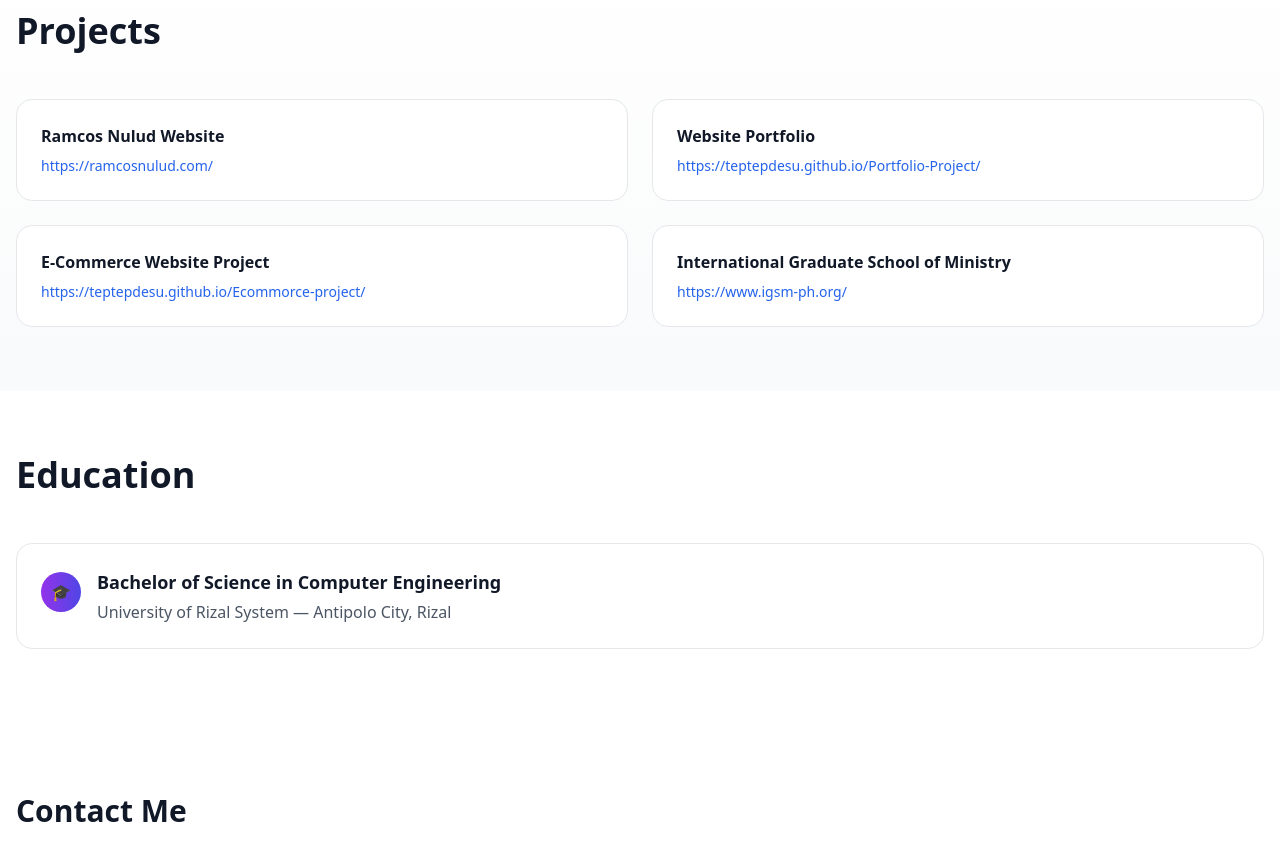
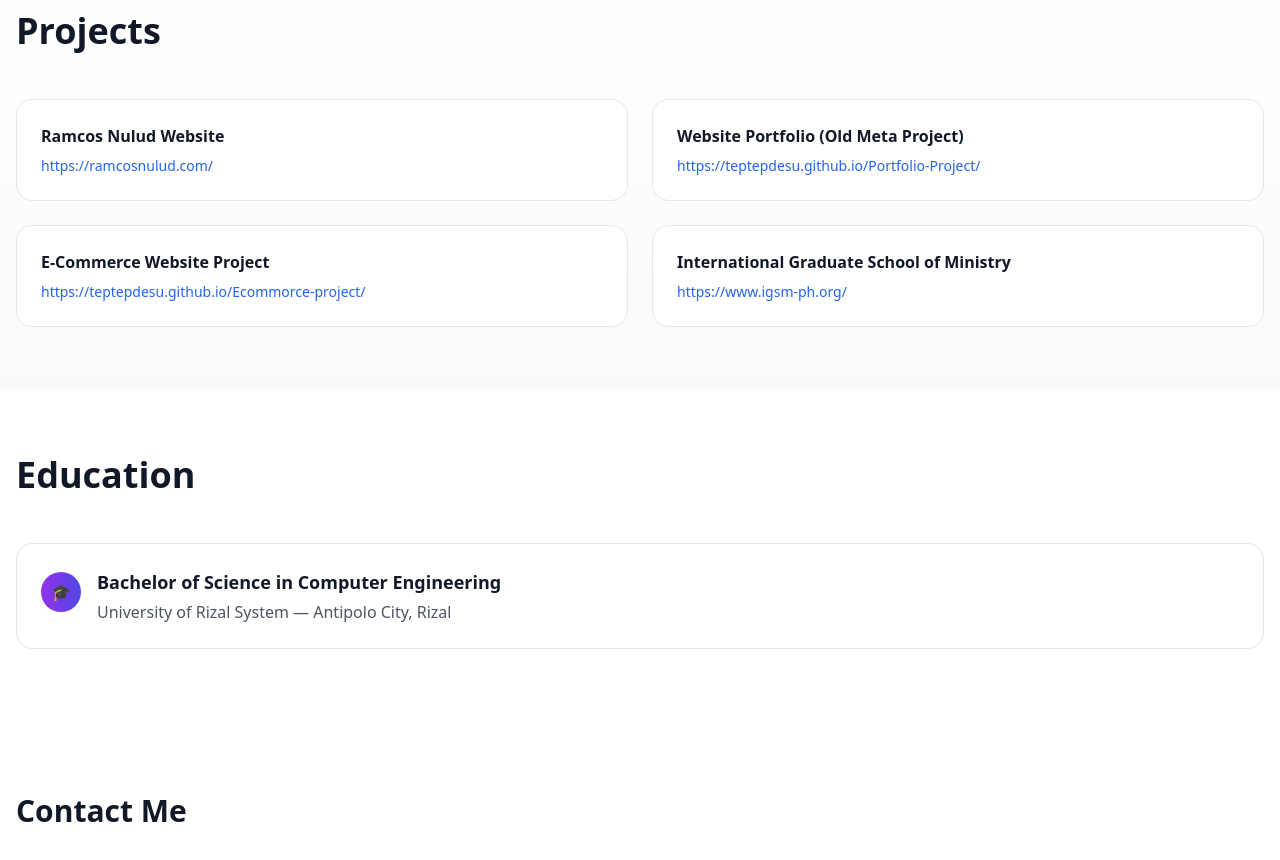
Before and after one commit to TeptepDesu/portolio, a React (Vite) app: page / in a window 1280 px wide. Shown: the part 3620-4480 px from the top of the page. Built offline with nearby package versions, Linux system fonts and the light colour scheme.

Commit message:
Update Projects

```diff
--- a/src/App.jsx
+++ b/src/App.jsx
@@ -182,7 +182,7 @@ export default function App() {
           <div className="grid md:grid-cols-2 gap-6">
             {[
               { name: 'Ramcos Nulud Website', url: 'https://ramcosnulud.com/' },
-              { name: 'Website Portfolio', url: 'https://teptepdesu.github.io/Portfolio-Project/' },
+              { name: 'Website Portfolio (Old Meta Project)', url: 'https://teptepdesu.github.io/Portfolio-Project/' },
               { name: 'E-Commerce Website Project', url: 'https://teptepdesu.github.io/Ecommorce-project/' },
               { name: 'International Graduate School of Ministry', url: 'https://www.igsm-ph.org/' },
             ].map((p) => (
```
